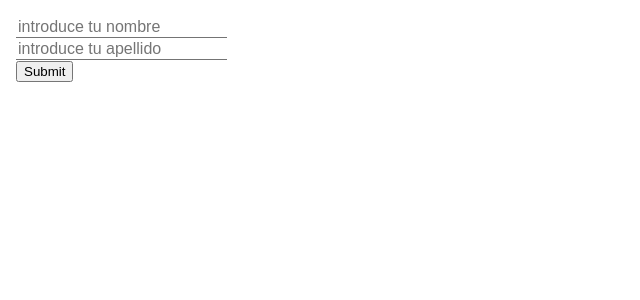
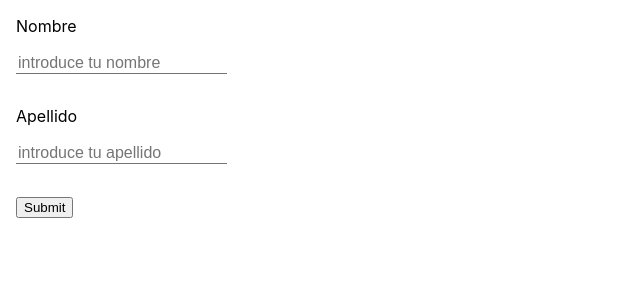
Before and after one commit to Kike-gv/test-react-forms, a React (Create React App) app: page / in a window 1280 px wide. Shown: the top 300 px of the page, without its empty margins (0-640 px from the left). Built offline with nearby package versions, Linux system fonts and the light colour scheme.

Commit message:
error handling

```diff
--- a/src/components/CustomInput/CustomInput.js
+++ b/src/components/CustomInput/CustomInput.js
@@ -1,26 +1,40 @@
 import React from 'react';
 import styled from 'styled-components';
+
+
+const StyledContainer = styled.div`
+    margin-bottom: 2rem;
+`;
 
 const StyledInput = styled.input`
 border:none;
 border-bottom: solid 1px #747474;
-font-size: 16px;
+font-size: 1rem;
 &:focus{
     outline: none;
     border-bottom: solid 2px #383838;
 }
 `;
 
-// const StyledTitle = styled.p`
-// `;
+const StyledTitle = styled.p`
+margin-top: 0;
+`;
 
-const CustomInput = React.forwardRef(({type, placeholder, name, ...register}, ref ) => {
+const StyledError = styled.p`
+ color: red;
+ margin:0;
+ font-size: 0.875rem;
+`;
+
+const CustomInput = React.forwardRef(({ type, placeholder, title, error, name, ...register }, ref) => {
 
 
     return (
-        <div>
+        <StyledContainer>
+            <StyledTitle>{title}</StyledTitle>
             <StyledInput type={type} placeholder={placeholder} name={name} id={name} {...register} forwardedRef={ref} />
-        </div>
+            {error && <StyledError>{error}</StyledError>}
+        </StyledContainer>
     )
 });
 
--- a/src/pages/MainPage.js
+++ b/src/pages/MainPage.js
@@ -11,15 +11,15 @@ margin: 1rem;
 const MainPage = () => {
     const ref = React.createRef();
 
-    const { register, handleSubmit } = useForm();
+    const { register, formState: { errors }, handleSubmit } = useForm();
     const onSubmit = data => console.log(data);
 
     return (
         <form onSubmit={handleSubmit(onSubmit)}>
             <OuterContainer>
-                <CustomInput type="text" placeholder="introduce tu nombre" name='name' {...register("firstName", { required: true, maxLength: 20 })} ref={ref} />
+                <CustomInput type="text" placeholder="introduce tu nombre" title='Nombre' name='name' {...register("firstName", { required: true, maxLength: 20 })} error={errors.firstName && 'Error en tu nombre'} ref={ref} />
 
-                <CustomInput type="text" placeholder="introduce tu apellido" name='lastname' {...register("lastName", { pattern: /^[A-Za-z]+$/i })} ref={ref} />
+                <CustomInput type="text" placeholder="introduce tu apellido" title='Apellido' name='lastname' {...register("lastName", { pattern: /^[A-Za-z]+$/i })} error={errors.lastName && 'Error en tu apellido'} ref={ref} />
 
                 <input type="submit" />
             </OuterContainer>
```
